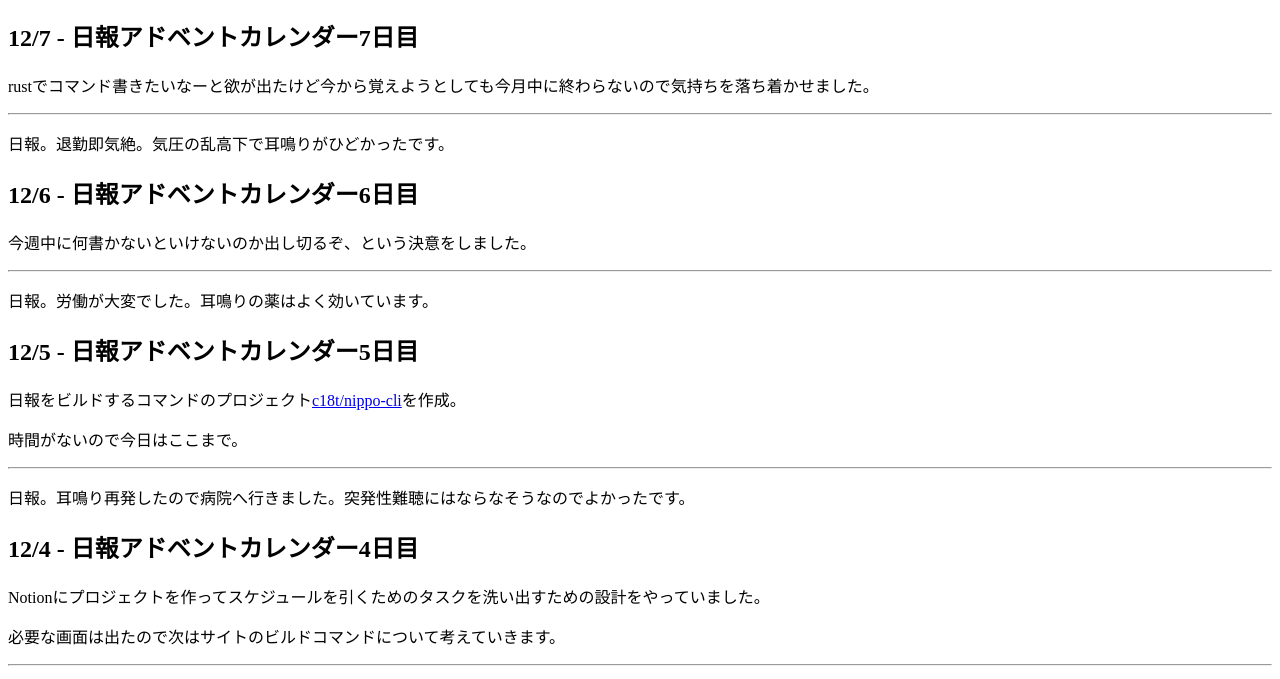
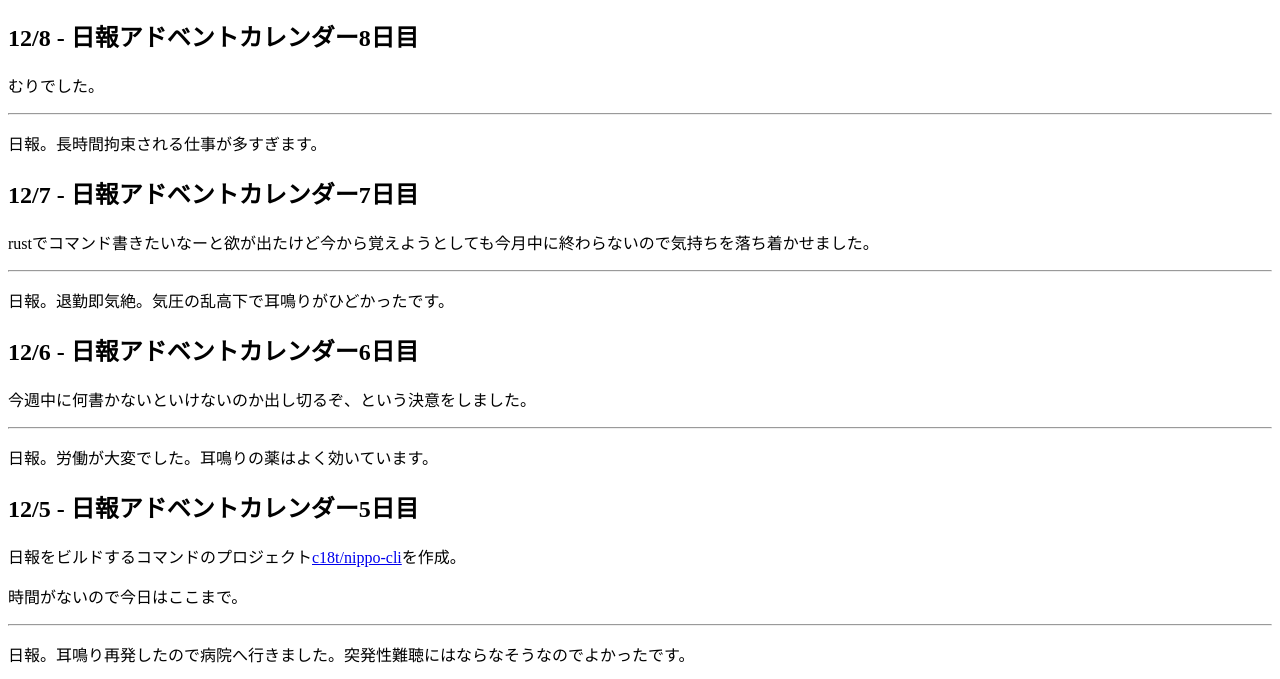
Before and after one commit to c18t/nippo, a plain HTML site: page index.html in a window 1280 px wide. Shown: the part 57-736 px from the top of the page. Drawn offline with Linux system fonts and the light colour scheme.

Commit message:
20231208

```diff
--- a/index.html
+++ b/index.html
@@ -1,4 +1,9 @@
 <h1>日報</h1>
+
+<h2>12/8 - 日報アドベントカレンダー8日目</h2>
+<p>むりでした。</p>
+<hr>
+<p>日報。長時間拘束される仕事が多すぎます。</p>
 
 <h2>12/7 - 日報アドベントカレンダー7日目</h2>
 <p>rustでコマンド書きたいなーと欲が出たけど今から覚えようとしても今月中に終わらないので気持ちを落ち着かせました。</p>
```
